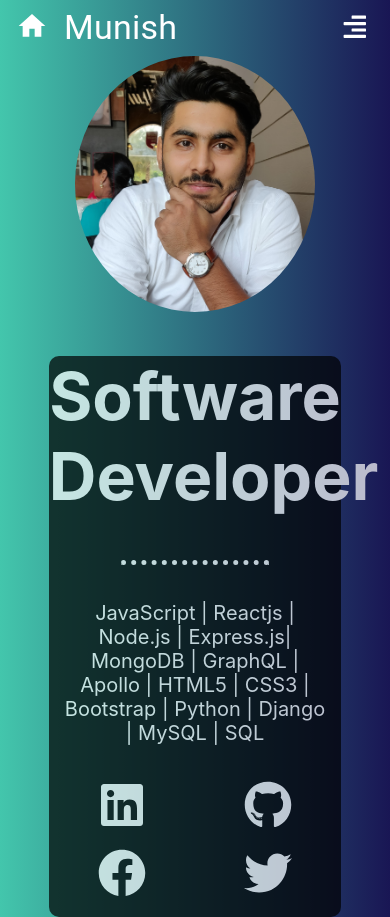
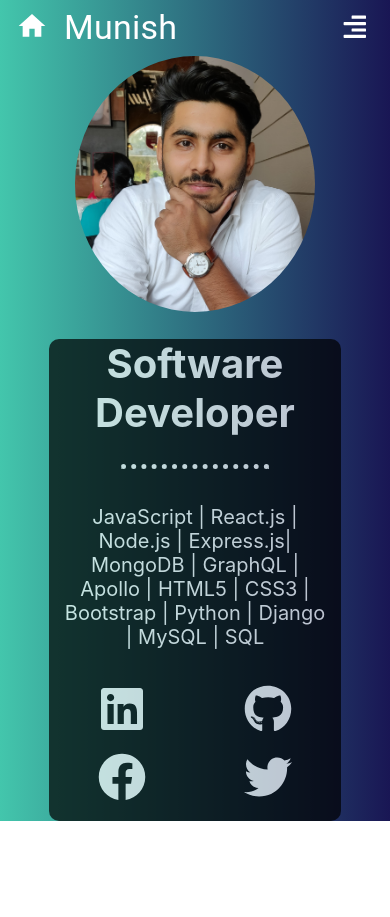
Before and after one commit to MUNISHMAHEY1/myPortfolio, a React (Create React App) app: page / in a window 390 px wide. After the commit the page ends 844 px from the top, so only its background shows below. Built offline with nearby package versions, Linux system fonts and the light colour scheme.

Commit message:
css changed

```diff
--- a/src/App.css
+++ b/src/App.css
@@ -7,7 +7,7 @@
 :root{
   --textChangeColor:#ffa500;
   --logoChangeColor:black;
-  --mainTransition: all 0.4s linear;
+  --mainTransition: all 0.5s linear;
   --mainSpacing: 3px;
 }
 
@@ -29,6 +29,7 @@
   font-size: 1rem;
   font-weight: 600;
   letter-spacing: var(--mainSpacing);
+
 }
  .nav-btn {
   background: transparent;
@@ -44,10 +45,10 @@
   color: var(--textChangeColor);
 }
 .show-nav {
-  height: 150px;
+  height: 7rem;
 }
 
-.nav-links:hover{
+.nav-link:hover{
   color: var(--textChangeColor);
 }
 
@@ -107,8 +108,8 @@
   width: 75%;
   margin: auto;
   border-radius: 10px;
+}
 
-}
 
 .banner-text h1{
   font-size: 66px;
@@ -128,6 +129,12 @@
   font-size: 20px;
   padding:1rem;
 }
+
+@media screen and (max-width: 450px){
+  .banner-text h1{
+    font-size: 40px;
+  }
+}
 .social-links{
   display:grid;
   grid-template-columns: repeat(auto-fit, minmax(100px, 1fr));
@@ -139,7 +146,9 @@
   font-size: 3rem;
   margin-bottom: 0.5rem;
 }
-
+.social-icon:hover{
+  color: red !important;
+}
 /*Project page css*/
 
 .category-tabs{
--- a/src/components/Home.js
+++ b/src/components/Home.js
@@ -13,7 +13,7 @@ export class Home extends Component {
                         <div className='banner-text'>
                             <h1>Software Developer</h1>
                             <hr/>
-                            <p>JavaScript | Reactjs | Node.js | Express.js| MongoDB | GraphQL | Apollo | HTML5 | CSS3 | Bootstrap | Python | Django | MySQL | SQL</p>
+                            <p>JavaScript | React.js | Node.js | Express.js| MongoDB | GraphQL | Apollo | HTML5 | CSS3 | Bootstrap | Python | Django | MySQL | SQL</p>
                             <SocialLinks />
                         </div>
                     </Grid>
```
